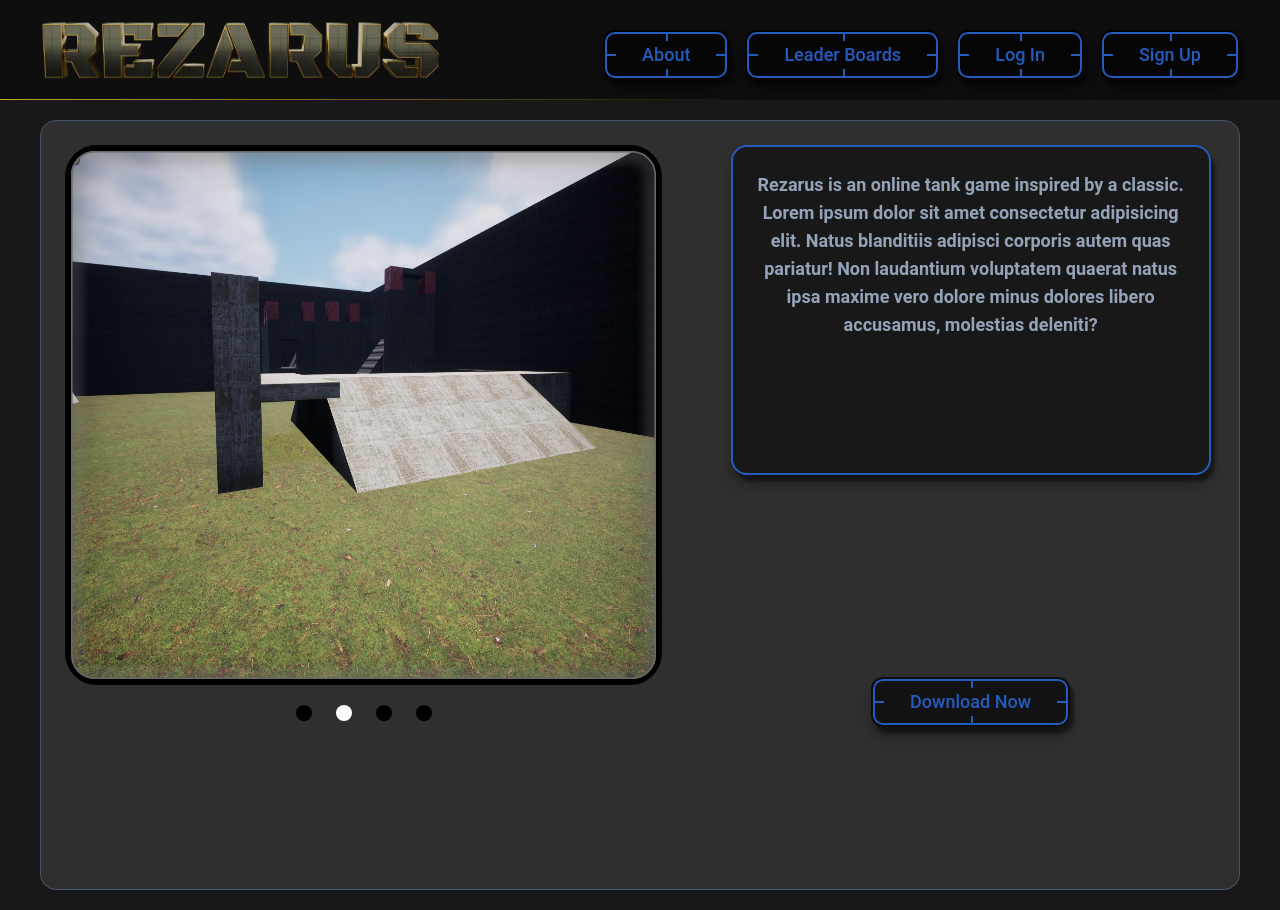
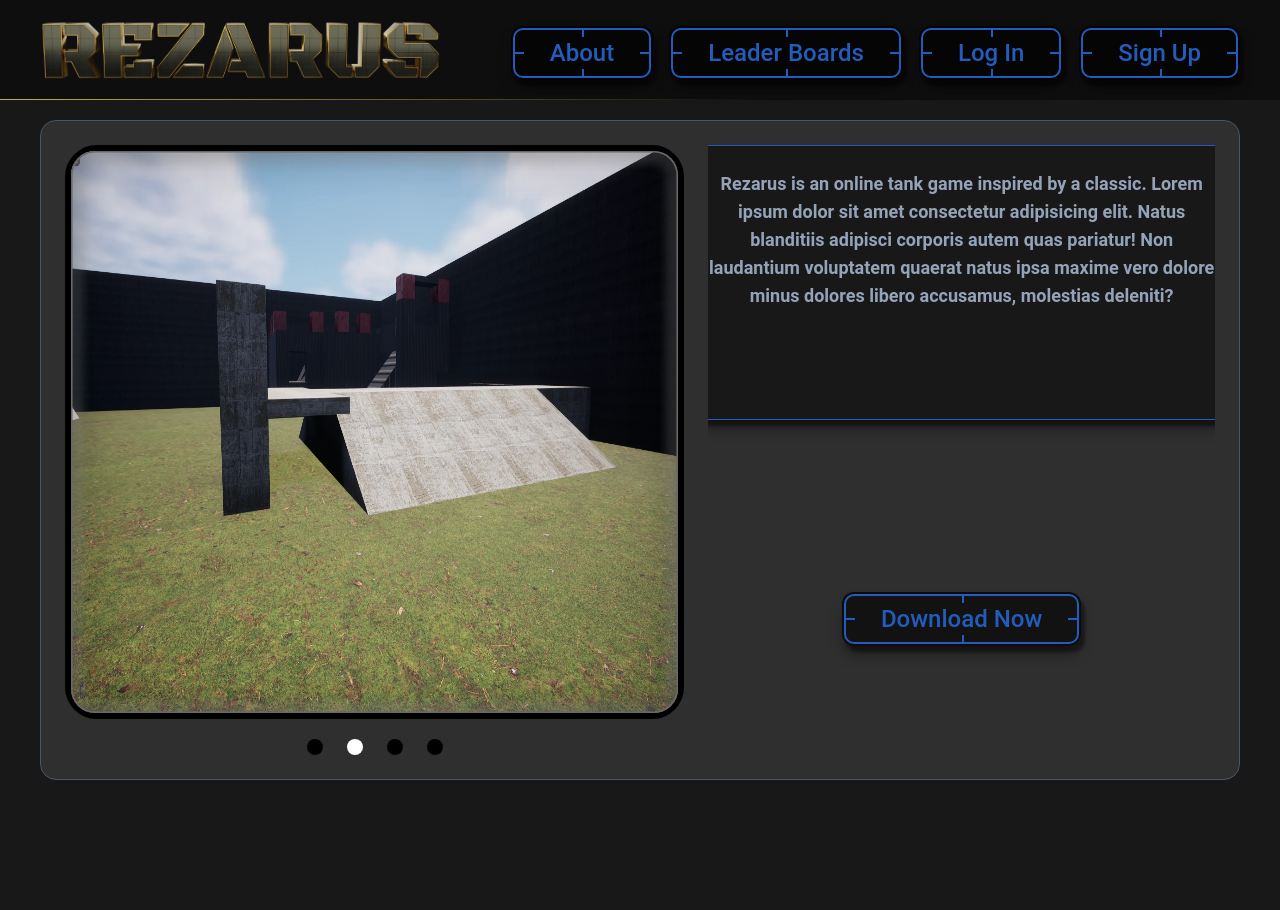
Before and after one commit to Jdub679/rezarus-main, a Next.js app: page / in a window 1280 px wide. After the commit the page ends 800 px from the top, so only its background shows below. Built offline with nearby package versions, Linux system fonts and the light colour scheme.

Commit message:
Adjusted styling for higher res

```diff
--- a/components/Button/button.module.css
+++ b/components/Button/button.module.css
@@ -3,7 +3,7 @@
 }
 
 .button {
-  @apply text-[#235cbd] hover:text-[#316dd5] text-2xl xl:text-lg font-medium cursor-pointer
+  @apply text-[#235cbd] hover:text-[#316dd5] text-lg xl:text-2xl font-medium cursor-pointer
   py-2 px-3 rounded-xl relative
   border-[3px] border-[rgba(0,0,0,0.4)] hover:border-[#316dd5] shadow-bottomshadow
   bg-[rgba(0,0,0,0.6)] outline outline-[2px] outline-[#235cbd] outline-offset-[-4px];
--- a/components/ImageSlide/image-slide.module.css
+++ b/components/ImageSlide/image-slide.module.css
@@ -1,5 +1,5 @@
 .slideContainer {
-  @apply grid grid-rows-[95fr,5fr] h-[80%] w-full
+  @apply grid grid-rows-[95fr,5fr] h-full w-full
 }
 
 .imageSlider {
--- a/components/hero/Hero.tsx
+++ b/components/hero/Hero.tsx
@@ -7,8 +7,8 @@ const Hero = () => {
   const filePath = '';
 
   return (
-    <main className={`parent`}>
-      <section className={`${styles.mainContainer}`}>
+    <main className={`parent flex h-[700px]`}>
+      <section className={`${styles.mainContainer} flex-1`}>
         <div className={``}>
           <ImageSlide />
         </div>
--- a/components/hero/hero.module.css
+++ b/components/hero/hero.module.css
@@ -1,16 +1,20 @@
 .mainContainer {
-  @apply grid  grid-flow-col grid-cols-[55fr,45fr] gap-16 w-full h-full justify-around p-6 border-[1px] border-slate-600 rounded-2xl bg-[rgba(71,70,70,0.5)];
+  @apply grid  grid-flow-col grid-cols-[55fr,45fr] gap-6 w-full p-6 border-[1px] border-slate-600 rounded-2xl bg-[rgba(71,70,70,0.5)];
+}
+
+.mainContainer > * {
+  @apply overflow-hidden
 }
 
 .rightContainer {
-  @apply flex flex-col items-center gap-16;
+  @apply flex flex-col items-center gap-16 col-start-2 ;
 }
 
 .heroText {
   @apply text-2xl xl:text-lg text-slate-400 font-semibold min-h-min rounded-2xl text-center p-6
-  bg-[#0000007e] w-[30rem] h-1/2 shadow-bottomshadow border-2 border-[#235cbd]
+  bg-[#0000007e] w-[35rem] h-1/2 shadow-bottomshadow border-[1px] border-[#235cbd]
 }
 
 .downloadSection {
-  @apply flex justify-center items-center h-1/2;
+  @apply flex justify-center items-center h-1/2 w-full;
 }
--- a/components/navbar/navbar.module.css
+++ b/components/navbar/navbar.module.css
@@ -11,5 +11,5 @@
 }
 
 .headerBorder {
-  @apply absolute bottom-0 left-0 h-[1px] w-full bg-gradient-to-r from-[#c2a91c] via-[rgba(0,0,0,0.2)] via-60%
+  @apply absolute bottom-0 left-0 h-[1px] w-full bg-gradient-to-r from-[#c1ae42] via-[rgba(0,0,0,0.2)] via-60%
 }
```
